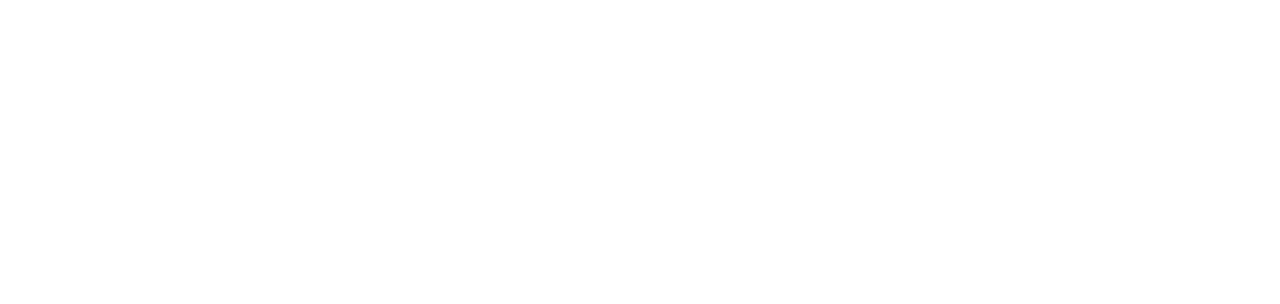
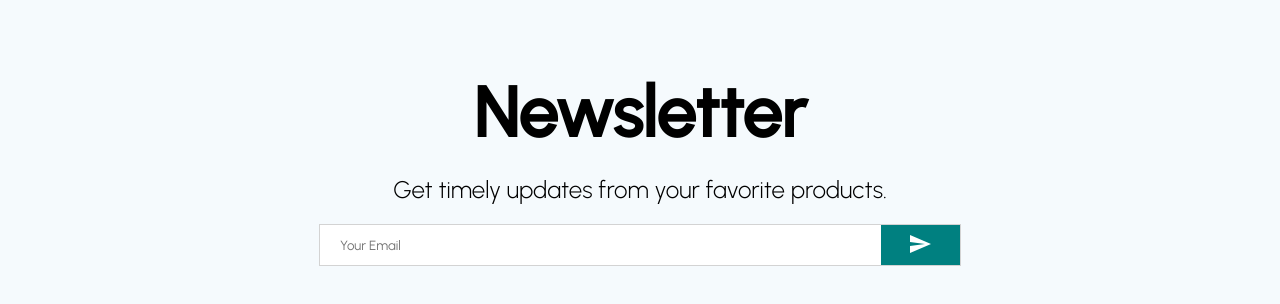
Before and after one commit to mennallahmed/ecommerce-react, a React (Create React App) app: page / in a window 1280 px wide. Shown: the part 2332-2636 px from the top of the page. Before the commit the page ends 2260 px from the top, so only its background shows below. Built offline with nearby package versions, Linux system fonts and the light colour scheme.

Commit message:
add news letter

```diff
--- /dev/null
+++ b/src/components/Newsletter.js
@@ -0,0 +1,60 @@
+import { Send } from "@material-ui/icons"
+import React from "react"
+import styled from "styled-components"
+
+
+const Container = styled.div`
+   height: 60vh;
+   background-color: #f5fafd;
+   display: flex;
+   align-items: center;
+   justify-content: center;
+   flex-direction: column;
+`
+const Title = styled.h1`
+   font-size: 70px;
+   margin-bottom: 20px;
+`
+const Description = styled.div`
+  font-size: 24px;
+  font-weight: 300;
+  margin-bottom: 20px;
+`
+const InputContainer = styled.div`
+  width: 50%;
+  height: 40px;
+  background-color: white;
+  display: flex;
+  justify-content: space-between;
+  border: 1px solid lightgray;
+`
+const Input = styled.input`
+  border: none;
+  flex: 8;
+  padding-left: 20px;
+`
+const Button = styled.button`
+  flex: 1;
+  border: none;
+  background-color: teal;
+  color: white;
+`
+
+const Newsletter = () =>{
+  return(
+    <Container>
+      <Title>Newsletter</Title>
+      <Description>Get timely updates from your favorite products.</Description>
+      <InputContainer>
+         <Input placeholder="Your Email"/>
+         <Button>
+           <Send/>
+         </Button>
+      </InputContainer>
+
+    </Container>
+  )
+
+}
+
+export default Newsletter
--- a/src/pages/Home.js
+++ b/src/pages/Home.js
@@ -4,6 +4,7 @@
 import Slider from "../components/Slider"
 import Categories  from "../components/Categories"
 import Products from "../components/Products"
+import Newsletter from "../components/Newsletter"
 
 
 
@@ -15,6 +16,7 @@
       <Slider/>
       <Categories/>
       <Products/>
+      <Newsletter/>
     </div>
   )
 }
```
